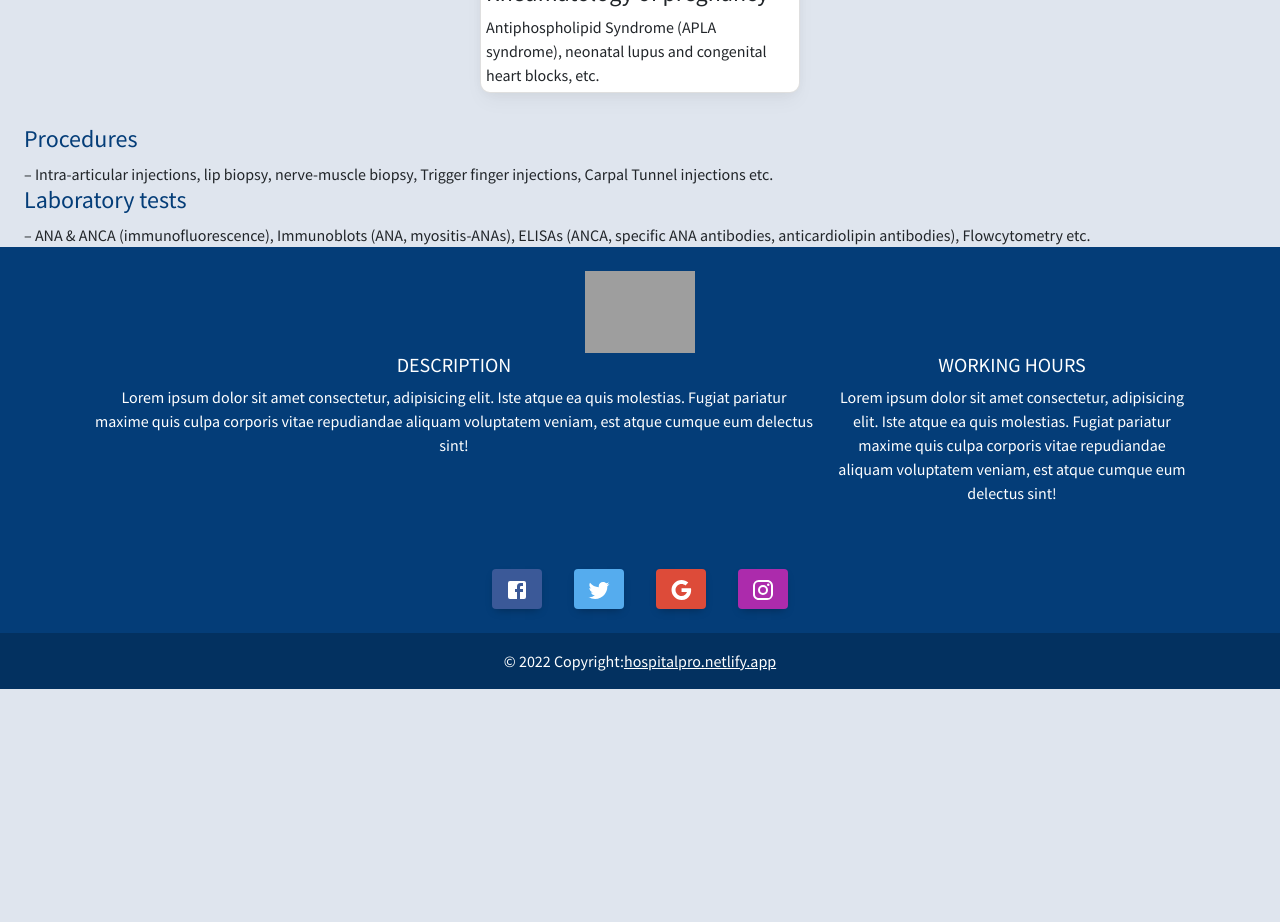
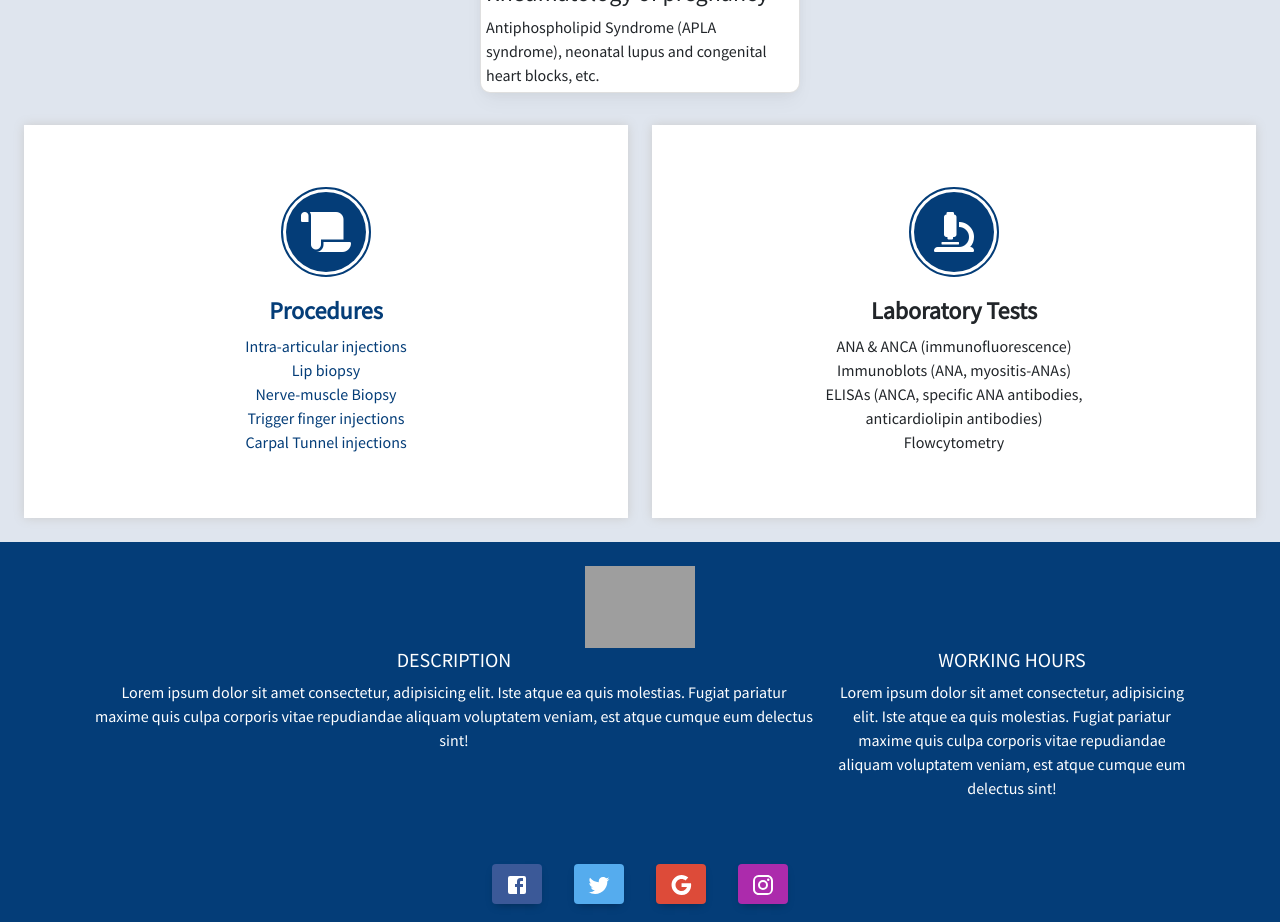
Before and after one commit to sushskvnitn/hospital-project, a React (Create React App) app: page /conditions in a window 1280 px wide. Shown: the part 1540-2462 px from the top of the page. Before the commit the page ends 2229 px from the top, so only its background shows below. Built offline with nearby package versions, Linux system fonts and the light colour scheme; grey boxes are pictures that could not be loaded.

Commit message:
gallary trial

```diff
--- a/src/components/conditionsTreated/Conditions.jsx
+++ b/src/components/conditionsTreated/Conditions.jsx
@@ -1,5 +1,6 @@
 import React from 'react'
 import Diseasecard from './Disease-card'
+import "../services/services.css"
 const Conditions = () => {
   return (
     <div className="Conditions marn-top " >
@@ -22,9 +23,42 @@ const Conditions = () => {
 
  </div>
 
- <h4 className="blue_color" >Procedures</h4>   – Intra-articular injections, lip biopsy, nerve-muscle biopsy, Trigger finger injections, Carpal Tunnel injections etc.
+ <div className="row our-offer-items less-carousel we-offer-area text-center">
+                    <div className="col-md-6 col-sm-6 equal-height">
+                        <div className="item blue_color">
+                            <i className="fas fa-scroll"></i>
+                            <h4>Procedures</h4>
+                            <p>
+                            Intra-articular injections
+                            </p>
+                            <p>
+                            Lip biopsy
+                            </p>
+                            <p>Nerve-muscle Biopsy</p>
+                            <p>Trigger finger injections</p>
+                            <p>Carpal Tunnel injections</p>
+                        </div>
+                    </div>
+                    <div className="col-md-6 col-sm-6 equal-height">
+                        <div className="item">
+                            <i className="fas fa-microscope"></i>
+                            <h4>Laboratory tests</h4>
+                            <p>
+                            ANA & ANCA (immunofluorescence)
+                            </p>
+                            <p>
+                            Immunoblots (ANA, myositis-ANAs)
+                            </p>
+                            <p>ELISAs (ANCA, specific ANA antibodies, <br /> anticardiolipin antibodies)</p>
+                            <p>Flowcytometry</p>
 
- <h4 className="blue_color">Laboratory tests</h4>   – ANA & ANCA (immunofluorescence), Immunoblots (ANA, myositis-ANAs), ELISAs (ANCA, specific ANA antibodies, anticardiolipin antibodies), Flowcytometry etc.
+                        </div>
+                    </div>
+                    </div>
+   <br />
+ {/* <h4 className="blue_color" >Procedures</h4>   – Intra-articular injections, lip biopsy, nerve-muscle biopsy, Trigger finger injections, Carpal Tunnel injections etc.
+
+ <h4 className="blue_color">Laboratory tests</h4>   – ANA & ANCA (immunofluorescence), Immunoblots (ANA, myositis-ANAs), ELISAs (ANCA, specific ANA antibodies, anticardiolipin antibodies), Flowcytometry etc. */}
       </div>
     </div>
   )
--- a/src/components/gallery/Gallary_card.jsx
+++ b/src/components/gallery/Gallary_card.jsx
@@ -1,16 +1,15 @@
 import React from "react";
-
+import "./gallary.css";
 const Gallary_card = (props) => {
   return (
     <>
       <div className="card m-4" >
-        <div className="card bg-light text-white" style={{ width:"22rem", minHeight:"32rem", overflow:"hidden"}}>
-          <img src={props.imagesrc} style={{height:"20rem"}} className="card-img img-fluid" alt="..." />
-          <div className="card-img-overlay">
-            <h5 className="card-title text-center" style={{marginTop:"20rem", color:"black", fontWeight:"bold"}}>{props.title}</h5>
+        <div className="card bg-light text-white figure" style={{ width:"22rem", minHeight:"32rem"}}>
+          <img src={props.imagesrc} style={{height:"20rem"}} className="card-img img-fluid" />
+          <div className="card-img-overlay figcaption">
+            <h3 className="card-title text-center" style={{marginTop:"20rem", color:"black", fontWeight:"bold"}}>{props.title}</h3>
             <p className="card-text text-center" style={{ color:"black"}}>
-              Lorem ipsum dolor sit amet, consectetur adipisicing elit. Est dignissimos repellat accusamus corrupti laborum ratione labore eligendi tenetur, distinctio ut adipisci, odio sunt asperiores doloremque quibusdam facere obcaecati veniam tempora nobis, minus voluptatum eos impedit consequuntur sed! Illo tenetur eum dolorem magni. Quia eius, earum neque eos architecto ullam praesentium.
-            </p>
+              </p>
             <p className="card-text text-right" style={{color:"black"}}>Photo uploaded on - {props.date}</p>
           </div>
         </div>
--- /dev/null
+++ b/src/components/gallery/gallary.css
@@ -0,0 +1,48 @@
+/* .figure {
+	position: relative;
+	display: flex;
+	align-items: center;
+	justify-content: center;
+	width: 375px;
+	height: 667px;
+	border-radius: 10px;
+	box-shadow: 0 1px 3px rgba(0,0,0,0.12), 0 1px 2px rgba(0,0,0,0.24);
+	transition: all 0.3s cubic-bezier(.25,.8,.25,1);
+	overflow: hidden;
+}
+	.figure:hover {
+		box-shadow: 0 14px 28px rgba(0,0,0,0.25), 0 10px 10px rgba(0,0,0,0.22);}
+		.figure:hover img {
+			transform: scale(1.25);
+		}
+		.figure:hover figcaption {
+			bottom: 0;
+		}
+
+	.figure img {
+		height: 100%;
+		transition: 0.25s;
+	}
+
+    .figure .figcaption {
+    position: absolute;
+    bottom: -33%;
+    left: 0;
+    width: 100%;
+    margin: 0;
+    padding: 30px;
+    background-color: rgba(black,0.85);
+    box-shadow: 0 0 20px rgba(black,0.4);
+    color: white;
+    line-height: 1;
+    transition: 0.25s;
+}
+
+.figure .figcaption h3 {
+        margin: 0 0 20px;
+        padding: 0;
+    }
+    .figure .figcaption p {
+        font-size: 14px;
+        line-height: 1.75;
+    } */
```
